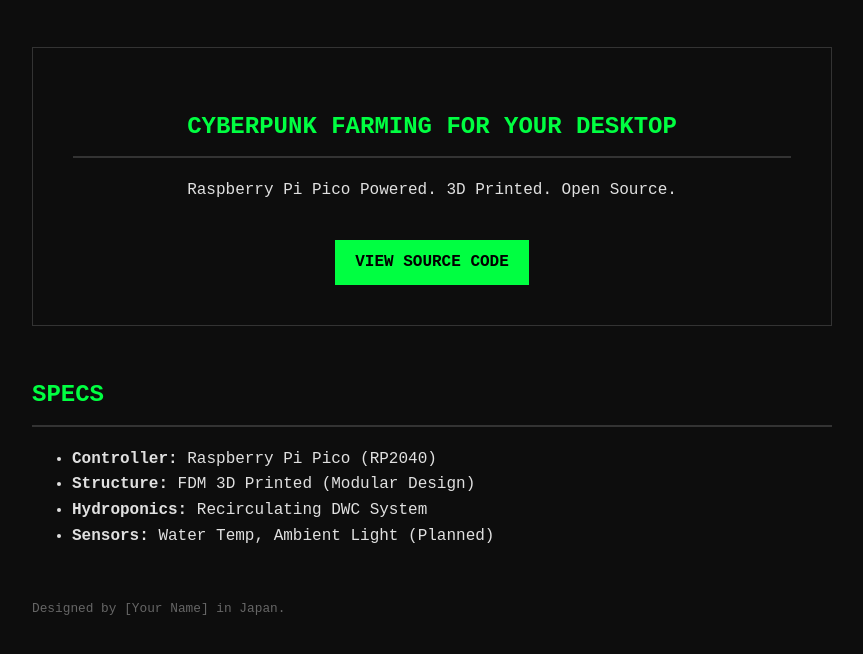
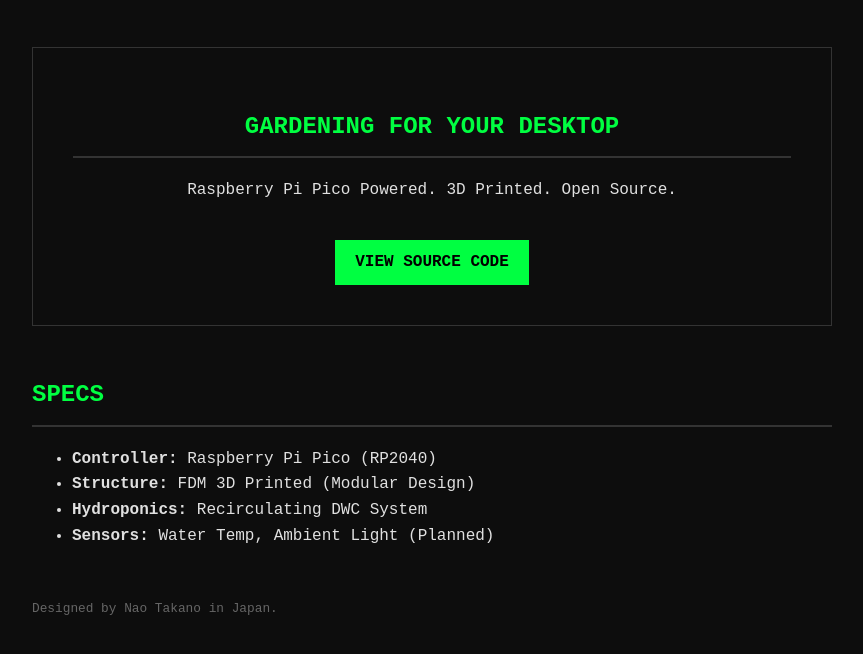
Before and after one commit to naotak7070/kewnix_garden, a plain HTML site: page index.html in a window 1280 px wide. Shown: the part 128-782 px from the top of the page, without its empty margins (208-1071 px from the left). Drawn offline with Linux system fonts and the light colour scheme.

Commit message:
Update project details in index.html

```diff
--- a/index.html
+++ b/index.html
@@ -5,7 +5,6 @@
     <meta name="viewport" content="width=device-width, initial-scale=1.0">
     <title>KEWNIX | Open Source Hydroponics</title>
     <style>
-        /* ここでギークなデザインを定義しています */
         body {
             background-color: #0d0d0d; /* ほぼ黒 */
             color: #e0e0e0; /* 読みやすいグレー */
@@ -57,9 +56,9 @@
     </header>
 
     <section class="hero">
-        <h2>Cyberpunk Farming for Your Desktop</h2>
+        <h2>Gardening for Your Desktop</h2>
         <p>Raspberry Pi Pico Powered. 3D Printed. Open Source.</p>
-        <a href="https://github.com/YOUR_GITHUB_ID/kewnix" class="btn">VIEW SOURCE CODE</a>
+        <a href="https://github.com/naotak7070/kewnix_garden" class="btn">VIEW SOURCE CODE</a>
     </section>
 
     <section>
@@ -73,7 +72,7 @@
     </section>
 
     <footer style="margin-top: 50px; font-size: 0.8em; color: #666;">
-        <p>Designed by [Your Name] in Japan.</p>
+        <p>Designed by Nao Takano in Japan.</p>
     </footer>
 
 </body>
```
